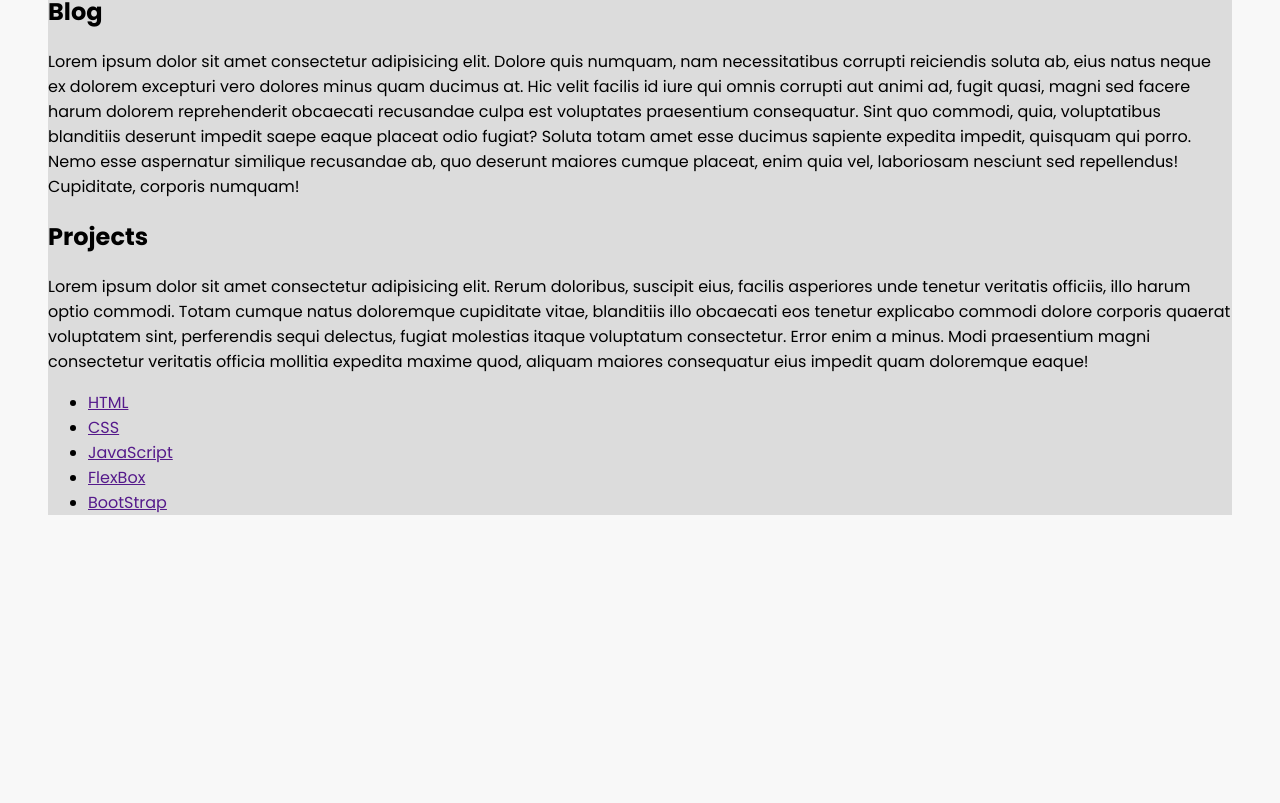
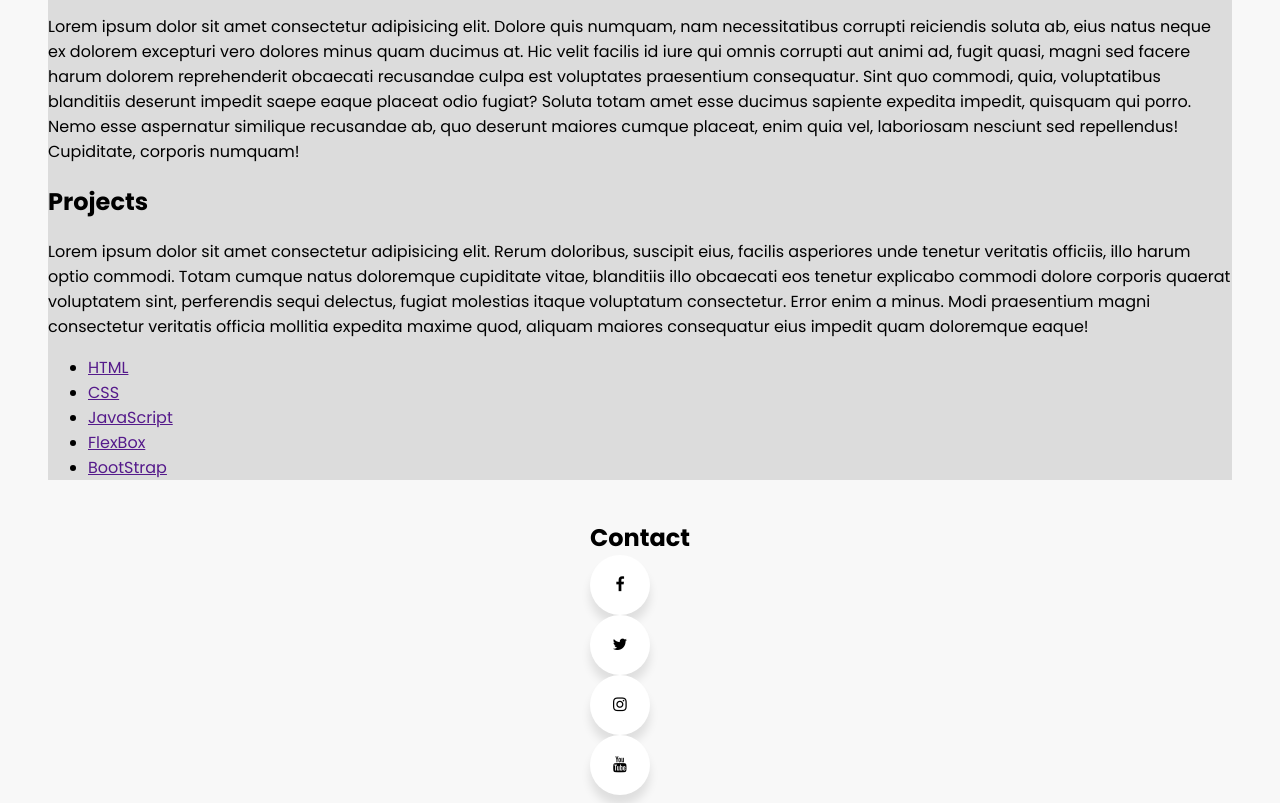
Before and after one commit to FobbyTeko/my-personal-website, a plain HTML site: page index.html in a window 1280 px wide. Shown: the part 1123-1926 px from the top of the page. Before the commit the page ends 1678 px from the top, so only its background shows below. Drawn offline with Linux system fonts and the light colour scheme.

Commit message:
Added Social Media for Contact + Final Commit

```diff
--- a/index.html
+++ b/index.html
@@ -10,6 +10,7 @@
     <link rel="stylesheet" href="style.css">
     <link rel="icon" href="Assets/Maui Demigod.png" type="image.png"
     size="80x63">
+    <link rel="stylesheet" href="https://cdnjs.cloudflare.com/ajax/libs/font-awesome/4.7.0/css/font-awesome.min.css">
     <title>Tiri's Personal Website</title>
 </head>
 <body>
@@ -26,7 +27,7 @@
             <img src="Assets/Maui Demigod.png" alt="Maui" class="maui">
         <p>Hey There!!</p>
         <h2>My name is Tiri</h2>
-        <h2>A Front End Developer who's been in the coding industry for 10 minutes.</h2>
+        <h2>A Developer who's been in the coding industry for 10 minutes.</h2>
             <span>
                 <a href="Assets/CV.pdf">
                     <button class="btn">Download CV</button></a>
@@ -53,8 +54,36 @@
         </div>
     </section>
     <section id="boot">
-
-
+        <div>
+            <h1 id="Contact">Contact</h1>
+                <div class="wrapper">
+                    <div class="button">
+                        <div class="icon">
+                            <i class="fa fa-facebook"></i>
+                        </div>
+                    </div>
+                </div>
+                <div class="wrapper">
+                    <div class="button">
+                        <div class="icon">
+                            <i class="fa fa-twitter"></i>
+                        </div>
+                    </div>
+                </div>
+                <div class="wrapper">
+                    <div class="button">
+                        <div class="icon">
+                            <i class="fa fa-instagram"></i>
+                        </div>
+                    </div>
+                </div>
+                <div class="wrapper">
+                    <div class="button">
+                        <div class="icon">
+                            <i class="fa fa-youtube"></i>
+                        </div>
+                    </div>
+        </div>
     </section>
 </body>
 </html>
--- a/style.css
+++ b/style.css
@@ -68,7 +68,59 @@ body #hero {
     background-color: rgb(2, 49, 99);
 }
 
+/*This section is the body of the page About Me etc...*/
 body #uniform {
     margin: 40px;
     background: gainsboro;
 }
+
+#boot {
+    display: grid;
+    place-items: center;
+    width: 100%;
+    height: 100%;
+
+}
+
+#boot h1 {
+    padding: 0;
+    margin: 0;
+    box-sizing: border-box;
+}
+
+/*I looked up youtube on how to do this*/
+.button {
+    display: inline-block;
+    width: 60px;
+    height: 60px;
+    background-color: white;
+    border-radius: 50px;
+    line-height: 60px;
+    text-align: center;
+    box-shadow: 0px 10px 10px rgba(0, 0, 0, 0.1);
+}
+
+.wrapper .button .icon {
+    font: 20px;
+}
+
+.wrapper .button:hover {
+    width: 100px;
+    transition: 0.7s;
+}
+
+.wrapper .button:nth-child(1):hover .icon {
+    color: #426782;
+}
+
+.wrapper .button:nth-child(2):hover .icon {
+    color: #1DA1F2;
+}
+
+.wrapper .button:nth-child(3):hover .icon {
+    color: #e1306c;
+}
+
+.wrapper .button:nth-child(4):hover .icon {
+    color: #f00;
+}
```
Also changed, not shown: 1 other file.
